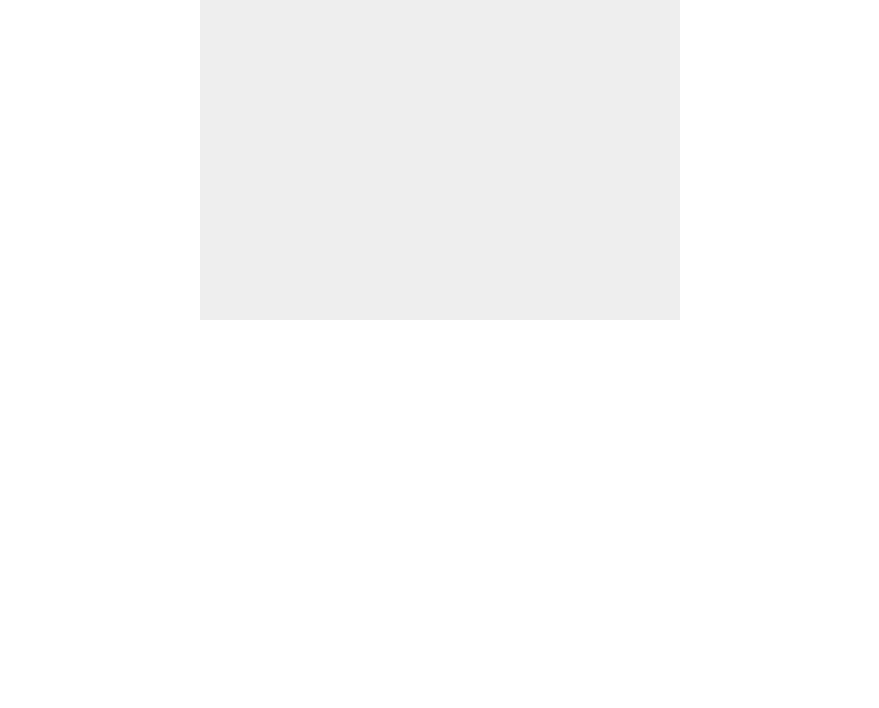
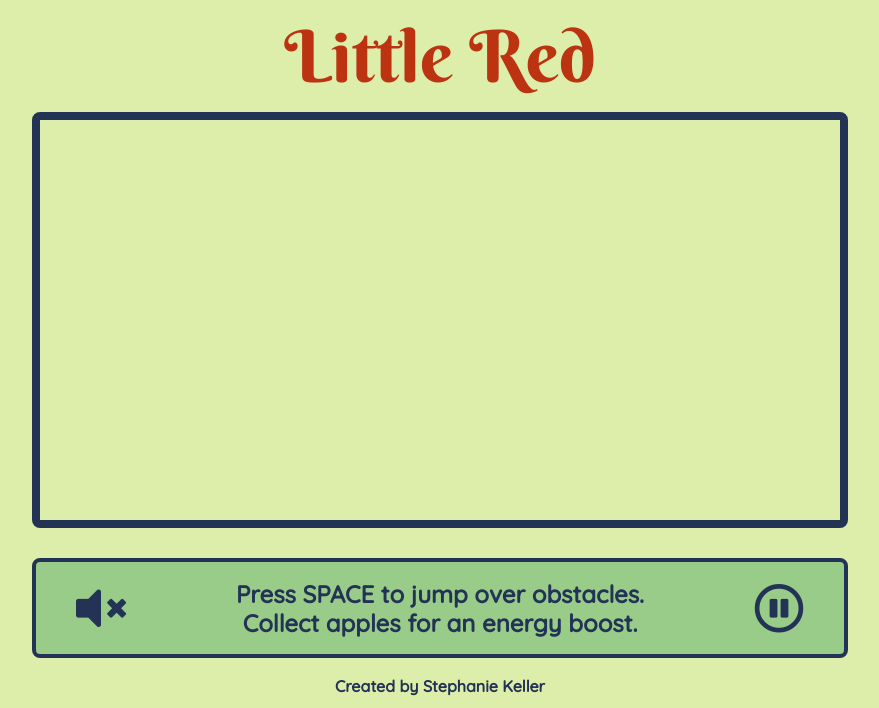
Before and after one commit to EbokianLady/little_red, a plain HTML site: page index.html in a window 1280 px wide. Shown: the top 708 px of the page, without its empty margins (200-1079 px from the left). Drawn offline with Linux system fonts and the light colour scheme.

Commit message:
Style entry page

```diff
--- /dev/null
+++ b/assets/stylesheets/display.css
@@ -0,0 +1,89 @@
+/* COLORS
+red:    #B31
+back:   #DEA
+far:    #9C8
+mid:    #597
+near:   #255
+ground: #266
+fore:   #235
+*/
+
+
+body {
+  align-items: center;
+  background-color: #DEA;
+  display: flex;
+  flex-direction: column;
+  font-family: 'Quicksand', sans-serif;
+}
+
+header {
+  color: #B31;
+  font-family: 'Berkshire Swash', cursive;
+  font-size: 72px;
+  margin: 20px 0px;
+}
+
+canvas {
+  background: #DEA;
+  border: 8px #235 solid;
+  border-radius: 8px;
+  display: block;
+}
+
+/* CONTROL PANEL */
+
+.control-panel {
+  align-items: center;
+  background-color: #9C8;
+  border: 4px #235 solid;
+  border-radius: 8px;
+  box-sizing: border-box;
+  color: #235;
+  display: flex;
+  flex-direction: row;
+  height: 100px;
+  justify-content: space-between;
+  margin-top: 30px;
+  padding: 20px 40px;
+  text-align: center;
+  width: 816px;
+}
+
+.controls {
+  font-size: 50px;
+}
+
+p {
+  font-size: 24px;
+  font-weight: bold;
+  margin: 5px;
+}
+
+/* FOOTER */
+
+footer {
+  align-items: center;
+  box-sizing: border-box;
+  color: #235;
+  display: flex;
+  flex-direction: column;
+  height: 100px;
+  padding: 20px 40px;
+  width: 816px;
+}
+
+h4 {
+  font-size: 16px;
+  font-weight: bold;
+  margin-bottom: 20px;
+}
+
+nav {
+  align-items: center;
+  display: flex;
+  flex-direction: row;
+  font-size: 50px;
+  justify-content: space-between;
+  width: 200px;
+}
--- /dev/null
+++ b/assets/stylesheets/reset.css
@@ -0,0 +1,49 @@
+/* http://meyerweb.com/eric/tools/css/reset/
+   v2.0 | 20110126
+   License: none (public domain)
+*/
+
+html, body, div, span, applet, object, iframe,
+h1, h2, h3, h4, h5, h6, p, blockquote, pre,
+a, abbr, acronym, address, big, cite, code,
+del, dfn, em, img, ins, kbd, q, s, samp,
+small, strike, strong, sub, sup, tt, var,
+b, u, i, center,
+dl, dt, dd, ol, ul, li,
+fieldset, form, label, legend,
+table, caption, tbody, tfoot, thead, tr, th, td,
+article, aside, canvas, details, embed,
+figure, figcaption, footer, header, hgroup,
+menu, nav, output, ruby, section, summary,
+time, mark, audio, video {
+margin: 0;
+padding: 0;
+border: 0;
+font-size: 100%;
+font: inherit;
+vertical-align: baseline;
+}
+
+/* HTML5 display-role reset for older browsers */
+article, aside, details, figcaption, figure,
+footer, header, hgroup, menu, nav, section {
+display: block;
+}
+body {
+line-height: 1;
+}
+ol, ul {
+list-style: none;
+}
+blockquote, q {
+quotes: none;
+}
+blockquote:before, blockquote:after,
+q:before, q:after {
+content: '';
+content: none;
+}
+table {
+border-collapse: collapse;
+border-spacing: 0;
+}
--- a/index.html
+++ b/index.html
@@ -3,24 +3,48 @@
 
 <head>
   <meta charset="utf-8" />
-  <title>Gamedev Canvas Workshop</title>
-  <style>
-    * {
-      padding: 0;
-      margin: 0;
-    }
+  <title>Little Red</title>
 
-    canvas {
-      background: #eee;
-      display: block;
-      margin: 0 auto;
-    }
-  </style>
+  <link href="./assets/stylesheets/reset.css" rel="stylesheet">
+  <link href="./assets/stylesheets/display.css" rel="stylesheet">
+  <link href="https://fonts.googleapis.com/css?family=Berkshire+Swash" rel="stylesheet">
+  <link href="https://fonts.googleapis.com/css?family=Quicksand:400,500" rel="stylesheet">
+  <link rel="stylesheet" href="https://use.fontawesome.com/releases/v5.8.1/css/all.css"
+    integrity="sha384-50oBUHEmvpQ+1lW4y57PTFmhCaXp0ML5d60M1M7uH2+nqUivzIebhndOJK28anvf" crossorigin="anonymous">
+
 </head>
 
 <body>
 
-  <canvas id="myCanvas" width="480" height="320"></canvas>
+  <header>
+    Little Red
+  </header>
+
+  <canvas id="myCanvas" width="800" height="400"></canvas>
+
+  <div class='control-panel'>
+    <div class='controls'>
+      <i class="fas fa-volume-mute"></i>
+      <!-- <i class="fas fa-volume-up"></i> -->
+    </div>
+    <span>
+      <p>Press SPACE to jump over obstacles.</p>
+      <p>Collect apples for an energy boost.</p>
+    </span>
+    <div class='controls'>
+      <i class="far fa-pause-circle"></i>
+      <!-- <i class="far fa-play-circle selected"></i> -->
+    </div>
+  </div>
+
+  <footer>
+    <h4>Created by Stephanie Keller</h4>
+    <nav>
+      <i class="far fa-circle"></i>
+      <i class="fab fa-linkedin"></i>
+      <i class="fab fa-github"></i>
+    </nav>
+  </footer>
 
   <script>
     const canvas = document.getElementById("myCanvas");
```
Also changed, not shown: README.md.
